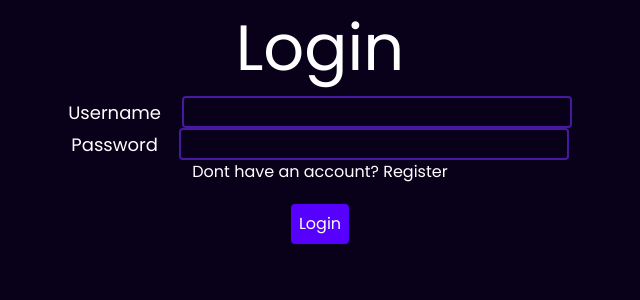
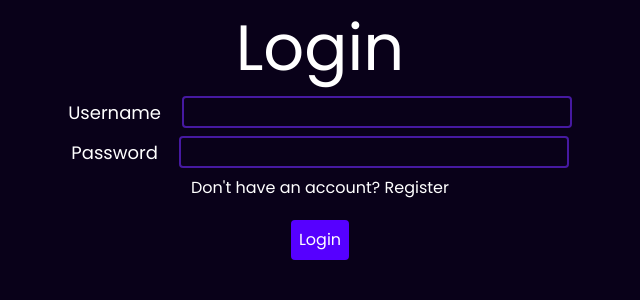
Before and after one commit to StarNumber12046/PyShortener, a Flask app: page /login in a window 1280 px wide. Shown: the part 64-364 px from the top of the page, without its empty margins (320-960 px from the left). Run offline with Flask 2, Linux system fonts and the light colour scheme; some libraries are stand-ins or nearby versions.

Commit message:
fixed typo and login / register page

```diff
--- a/templates/login.html
+++ b/templates/login.html
@@ -5,7 +5,7 @@
     <meta charset="UTF-8">
     <meta http-equiv="X-UA-Compatible" content="IE=edge">
     <meta name="viewport" content="width=device-width, initial-scale=1.0">
-    <title>Register</title>
+    <title>Login</title>
     <script src="https://cdn.tailwindcss.com"></script>
     <link rel="preconnect" href="https://fonts.googleapis.com">
     <link rel="preconnect" href="https://fonts.gstatic.com" crossorigin>
@@ -55,9 +55,10 @@
                     <h2 class="text-lg"><span class="text-lg pr-4"> Username</span> <input type="text"
                             style="border-color:#4619a1; " name="username" id="username"
                             class="border-2 text-xl bg-transparent rounded"></h2>
-                    <h2 class="text-lg"><span class="text-lg pr-4"> Password</span> <input type="password" style="border-color:#4619a1; "
+
+                    <h2 class="text-lg pt-2"><span class="text-lg pr-4 pt-5"> Password</span> <input type="password" style="border-color:#4619a1; "
                             name="password" id="password" class="border-2 text-xl bg-transparent rounded"></h2>
-                    <p>Dont have an account? <a href="/register">Register</a></p>
+                    <p class="pt-2">Don't have an account? <a href="/register">Register</a></p>
 
                 </div>
                 <!--Add accordion for informations-->
--- a/templates/register.html
+++ b/templates/register.html
@@ -55,9 +55,9 @@
                     <h2 class="text-lg"><span class="text-lg pr-4"> Username</span> <input type="text"
                             style="border-color:#4619a1; " name="username" id="username"
                             class="border-2 text-xl bg-transparent rounded"></h2>
-                    <h2 class="text-lg"><span class="text-lg pr-4"> Password</span> <input type="password" style="border-color:#4619a1; "
+                    <h2 class="text-lg pt-2"><span class="text-lg pr-4"> Password</span> <input type="password" style="border-color:#4619a1; "
                             name="password" id="password" class="border-2 text-xl bg-transparent rounded"></h2>
-                    <p>Already have an account? <a href="/login">Login</a></p>
+                    <p clas="pt-2">Already have an account? <a href="/login">Login</a></p>
 
                 </div>
                 <!--Add accordion for informations-->
```
